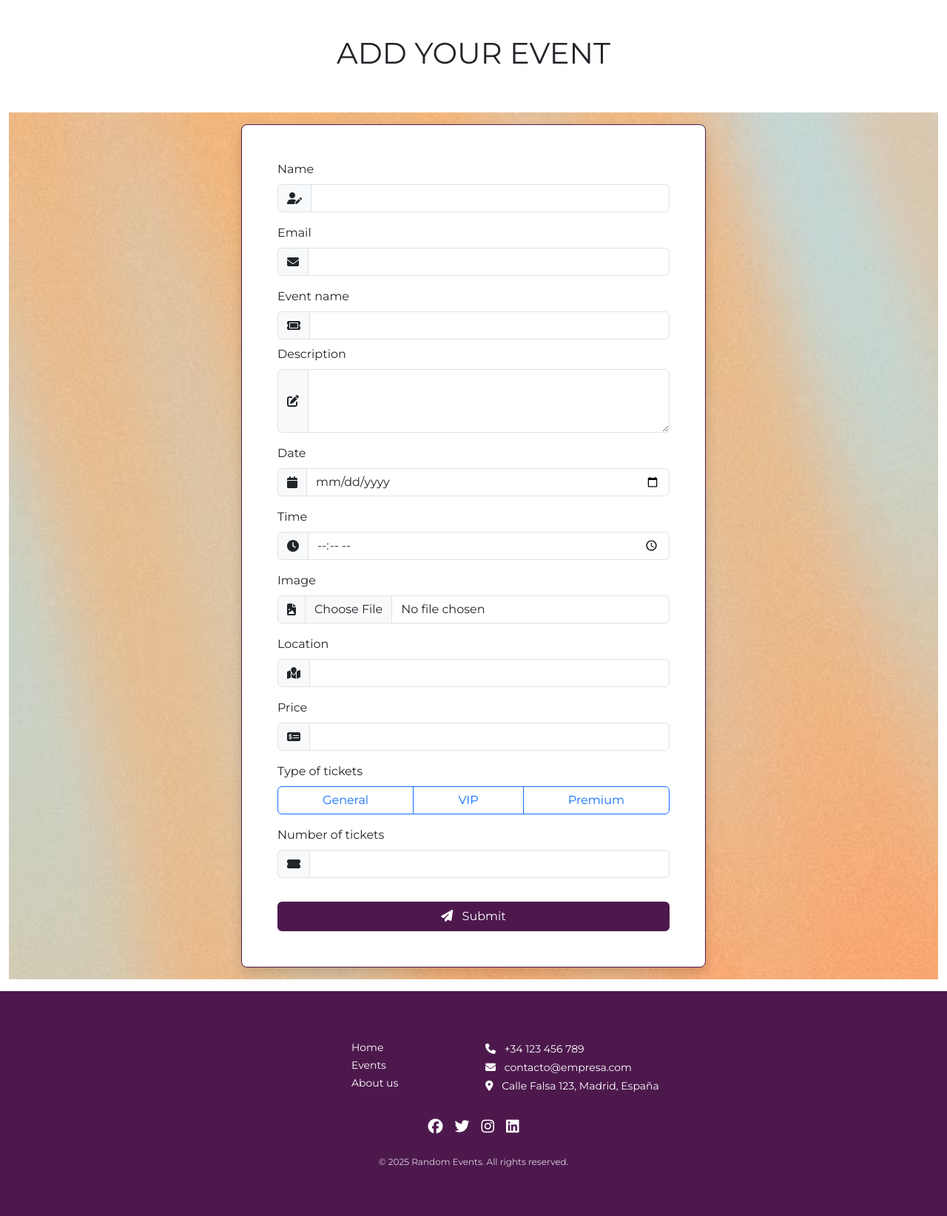
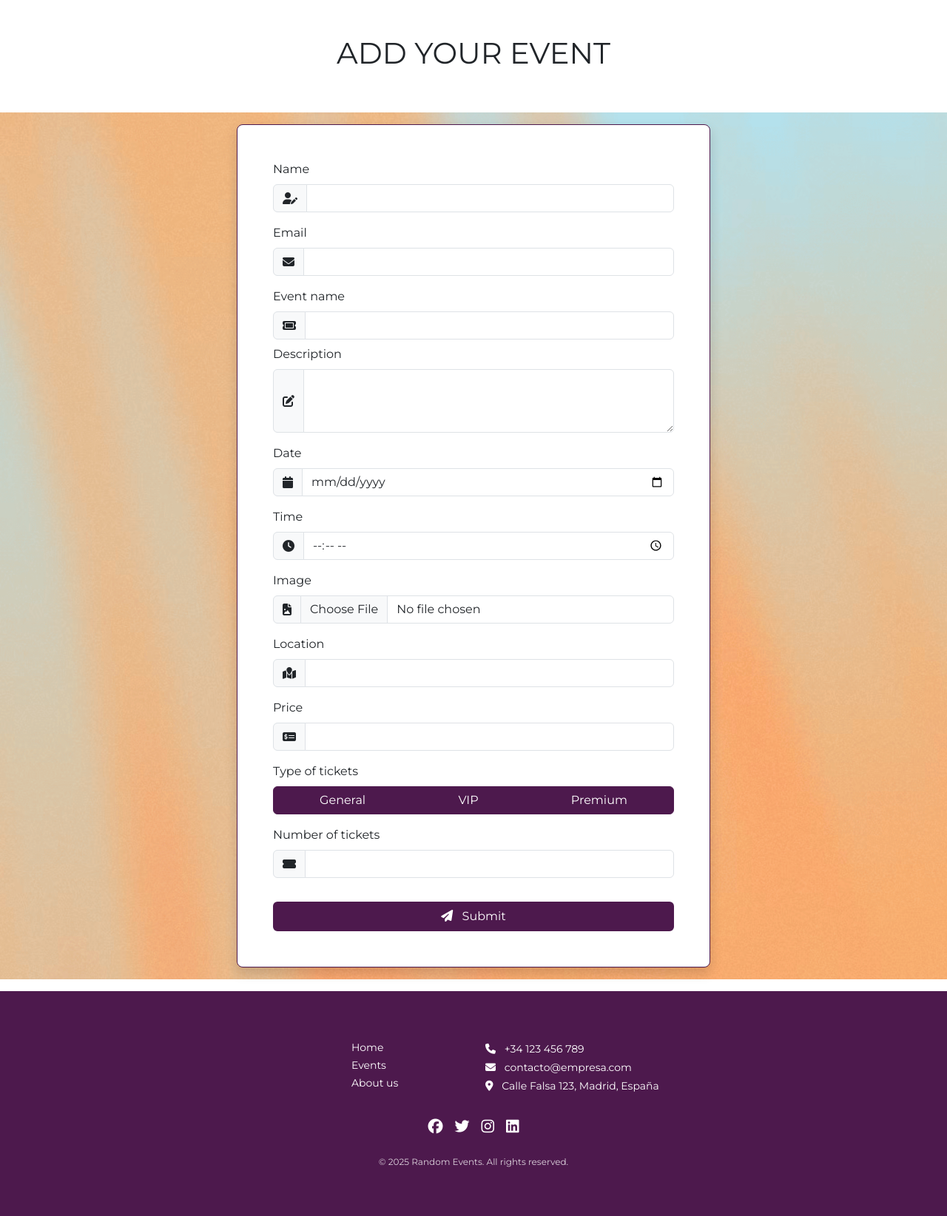
Before and after one commit to fikesoft/reserve-events, a PHP site: page /static/add_your_event.html in a window 1280 px wide. Shown: the part 77-1721 px from the top of the page at 74% size. Run offline with PHP 8.4, Linux system fonts and the light colour scheme.

Commit message:
Finalizado add your event

```diff
--- a/frontend/assets/style/add_your_event.css
+++ b/frontend/assets/style/add_your_event.css
@@ -4,15 +4,46 @@
 .font-family_addYourEvent {
     font-family: 'Montserrat', sans-serif;
 }
+
 /*Fondo de pantalla*/
-.background_addYourEvent{
-    background-image: url("/frontend/assets/img/background_AddYourEvent.jpg");
+.bg_addYourEvent{
+    background-image: url('/frontend/assets/img/bg_AddYourEvent.png');
+    background-size: cover;
 }
+
+/*Quitar fondo de pantalla en pantallas pequeñas*/
+@media (max-width: 767px) {
+    .bg_addYourEvent {
+        background-image: none !important;
+        background-color: #ffffff; /* opcional: fondo blanco o el que quieras */
+    }
+}
+
 /*Container del formuclario*/
 .custom-form_addYourEvent {
     border: 1px solid #4D194D;
     max-width: 800px;
     width: 50%;
+}
+
+/* Botones tipos de entradas*/
+/* Estilo base para todos los botones (no seleccionados) */
+#general + label[for="general"],
+#vip + label[for="vip"],
+#premium + label[for="premium"] {
+    background-color: #4D194D ;
+    color: white;
+    border-color: #4D194D;
+}
+
+
+/* Cuando el checkbox está seleccionado, cambia el estilo del label */
+#general:checked + label[for="general"],
+#vip:checked + label[for="vip"],
+#premium:checked + label[for="premium"] {
+  background-color: #B44CB4 ; /* color personalizado */
+    color: white;
+    border-color: #B44CB4;
 }
 
 
--- a/frontend/static/add_your_event.html
+++ b/frontend/static/add_your_event.html
@@ -49,16 +49,16 @@
 
     <!-- Página principal -->
     <main class="container-fluid p-0 d-flex font-family_addYourEvent mb-3">
-        <div class="container-fluid d-flex flex-column align-items-center justify-content-center">
+        <div class="container-fluid d-flex flex-column align-items-center justify-content-center px-3 px-md-0">
 
             <!-- Container con el título -->
-            <div class="d-flex align-items-center justify-content-center p-5">
+            <div class="d-flex align-items-center justify-content-center p-3 p-md-5">
                 <h1>ADD YOUR EVENT</h1>
             </div>
 
             <!-- Formulario -->
-            <div class="d-flex justify-content-center align-items-center w-100 background_addYourEvent">
-                <form class=" p-5 shadow bg-white mt-3 mb-3 rounded-3 custom-form_addYourEvent">
+            <div class="d-flex justify-content-center align-items-center w-100 bg_addYourEvent">
+                <form class="col-12 col-md-8 col-lg-6 p-5 shadow bg-white mt-3 mb-3 rounded-3 custom-form_addYourEvent">
                     <div class="mb-3">
                         <label for="name" class="form-label">Name</label>
                         <div class="input-group">
```
Also changed, not shown: frontend/assets/img/background_AddYourEvent.jpg (deleted), frontend/assets/img/bg_AddYourEvent.png (added).
